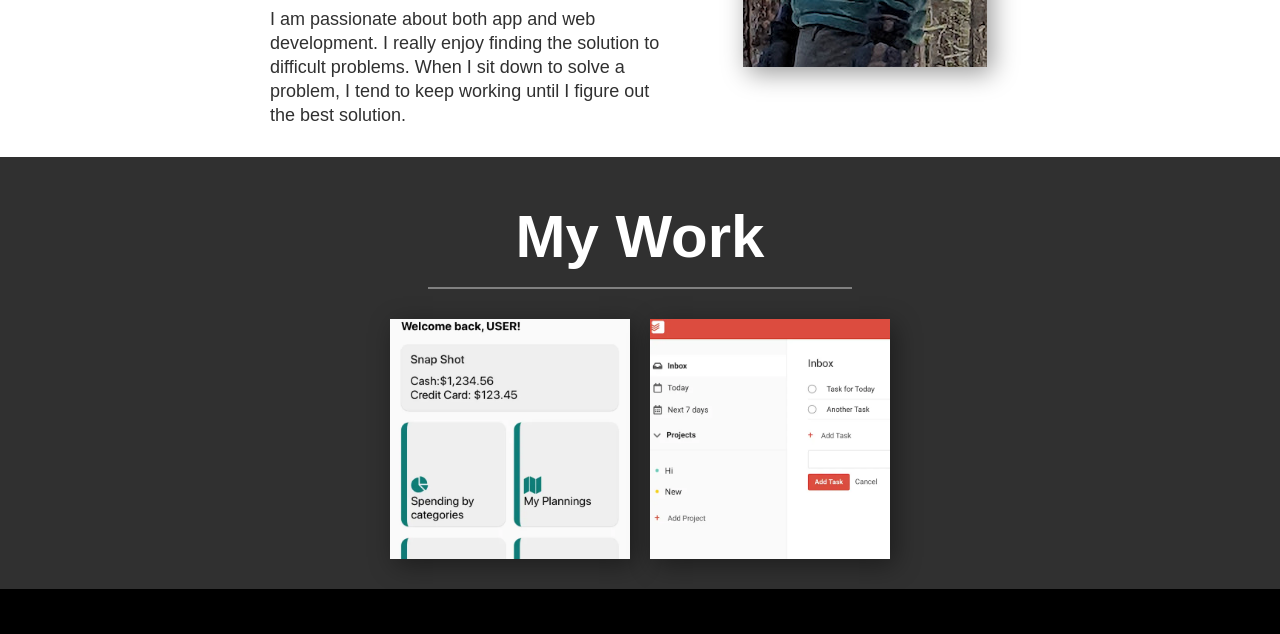
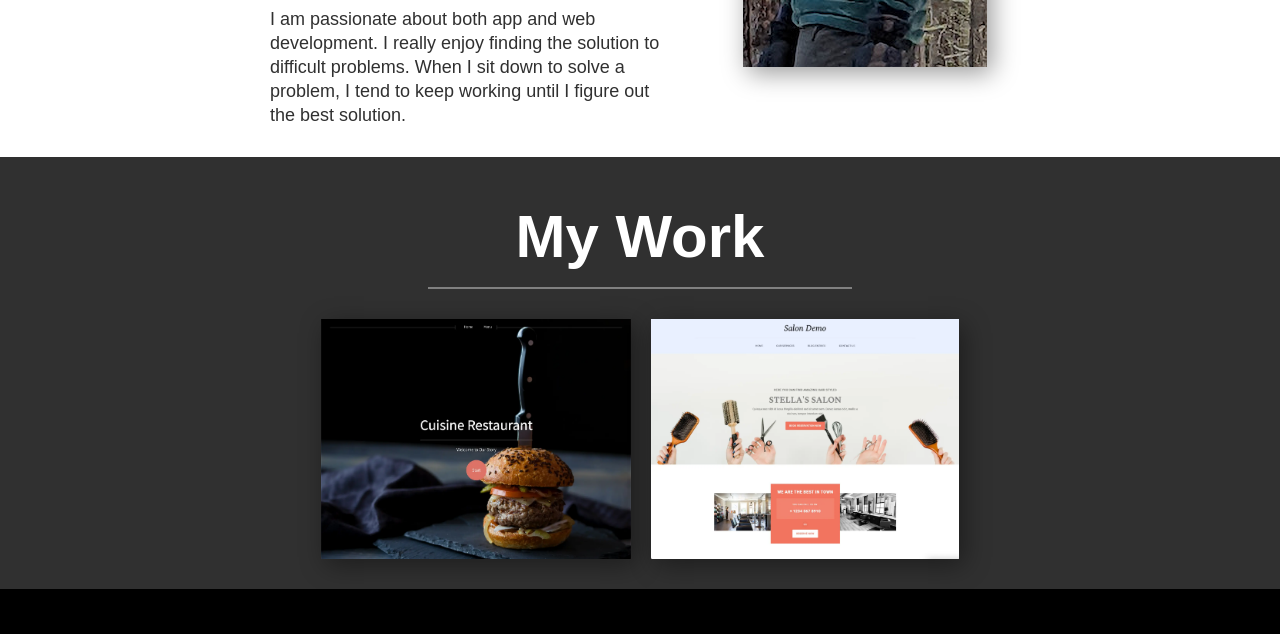
Before and after one commit to LucasShaffer/LucasShaffer.github.io, a plain HTML site: page index.html in a window 1280 px wide. Shown: the part 1710-2344 px from the top of the page. Drawn offline with Linux system fonts and the light colour scheme.

Commit message:
changed portfolios

```diff
--- a/index.html
+++ b/index.html
@@ -128,10 +128,14 @@
     <div class="third-underline"></div>
     <div id="projects-wrapper">
       <div class="project-tile">
-        <img width="240px" height="240px" src="./images/Treat_Financial.webp" class="square-pic" alt="Screenshot of my Treat Financial App.">
+        <a href="https://lucasrestaurantdemo.netlify.app" aria-label="Restaurant Demo Site" target="_blank" rel="noopener noreferrer">
+          <img width="240px" height="240px" src="./images/restaurant.webp" class="square-pic" alt="Screenshot of my Treat Financial App.">
+        </a>
       </div>
       <div class="project-tile">
-        <img width="240px" height="240px" src="./images/Todoist_Clone.webp" class="square-pic" alt="Screenshot of the todoist clone.">
+        <a href="https://lucasdemosalon.netlify.app" aria-label="Salon Demo Site" target="_blank" rel="noopener noreferrer">
+          <img width="240px" height="240px" src="./images/salon.webp" class="square-pic" alt="Screenshot of the todoist clone.">
+        </a>
       </div>
     </div>
   </section>
```
Also changed, not shown: images/restaurant.webp (added), images/salon.webp (added).
